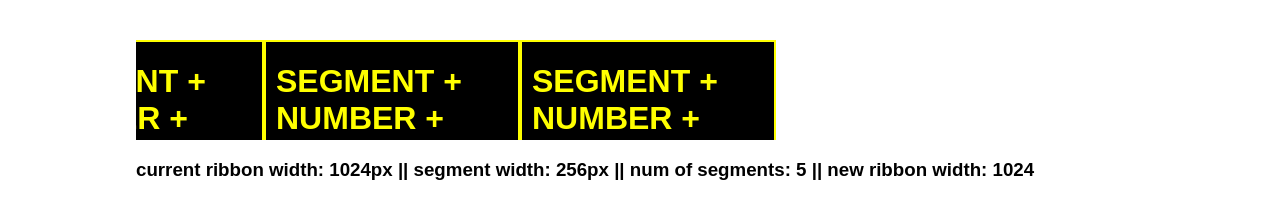
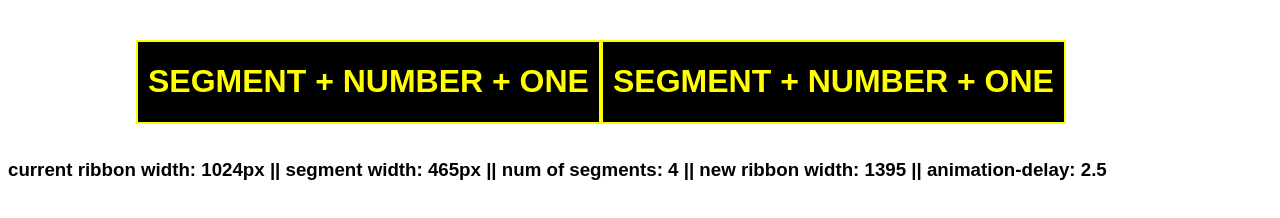
Before and after one commit to nadermhanna/marquee-messing, a website: page index.html in a window 1280 px wide. Drawn offline with Linux system fonts and the light colour scheme.

Commit message:
I mean....it's kind of working but needs hella clean up

```diff
--- a/index.html
+++ b/index.html
@@ -10,10 +10,13 @@
 
   <body>
     <div class="container">
-      <div class="ribbon">
-        <div class="segment">
-          <h1>SEGMENT + NUMBER + ONE</h1>
+      <div class="viewport">
+        <div class="ribbon">
+          <div class="segment">
+            <h1>SEGMENT + NUMBER + ONE</h1>
+          </div>
         </div>
+      </div>
     </div>
 
     <h3 class="data" style="color: black;"></h3>
--- a/script.js
+++ b/script.js
@@ -20,15 +20,24 @@
 const numberOfSegmentsToBuild = Math.ceil(ribbonElWidth / segmentElWidth) + 1;
 const animationDelayInterval = animationDuration / numberOfSegmentsToBuild;
 
+stylesheet.addStyle(`segment-base`, `.segment`, [
+  `left: ${-1 * segmentElWidth}px`,
+  `width: ${segmentElWidth}px`,
+]);
+
+segmentEl.remove();
 for (let i = 0; i < numberOfSegmentsToBuild; i++) {
+  console.log(">>>> building", i);
   ribbonEl.appendChild(segmentEl.cloneNode(true));
   stylesheet.addStyle(`segment-${i}`, `.segment:nth-child(${i + 1})`, [
     `animation-delay: ${i * animationDelayInterval}s`,
   ]);
 }
+stylesheet.addStyle("ribbon", ".ribbon", [`width: ${newRibbonWidth}px`]);
 stylesheet.addCssToDocument();
 
 dataEl.innerHTML = `current ribbon width: ${ribbonElWidth}px`;
 dataEl.innerHTML = `${dataEl.innerHTML} || segment width: ${segmentElWidth}px`;
 dataEl.innerHTML = `${dataEl.innerHTML} || num of segments: ${numberOfSegmentsToBuild}`;
 dataEl.innerHTML = `${dataEl.innerHTML} || new ribbon width: ${newRibbonWidth}`;
+dataEl.innerHTML = `${dataEl.innerHTML} || animation-delay: ${animationDelayInterval}`;
--- a/styles.css
+++ b/styles.css
@@ -19,17 +19,21 @@
   margin-top: 40px;
 }
 
+.viewport {
+  height: 100%;
+  width: 100%;
+  overflow: hidden;
+}
+
 .ribbon {
-  min-width: 100%;
   position: relative;
   height: 100%;
   overflow: hidden;
 }
 
 .segment {
-  width: var(--seg-width);
   position: absolute;
-  left: calc(-1 * var(--seg-width));
+  /* left: calc(-1 * var(--seg-width)); */
   top: 0;
   background-color: black;
   border: 2px solid yellow;
@@ -40,7 +44,7 @@
 
 @keyframes moveAccross {
   from {
-    left: calc(-1 * var(--seg-width));
+    left: -465px;
   }
   to {
     left: 100%;
```
